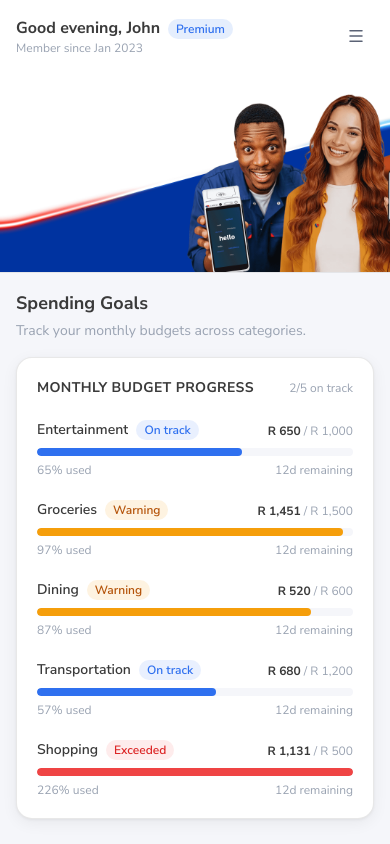
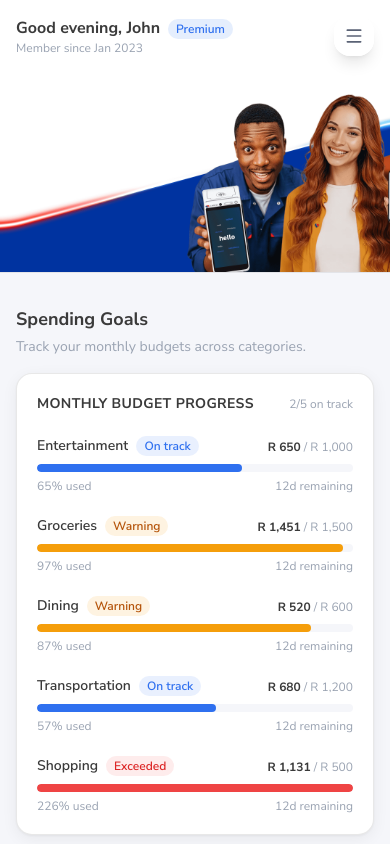
Before and after one commit to DenoRautenbach/Customer-Spending-Insights-Dashboard, a Next.js app: page /goals in a window 390 px wide. Built offline with nearby package versions, Linux system fonts and the light colour scheme.

Commit message:
Navigation and pane buttons fix

```diff
--- a/app/goals/page.tsx
+++ b/app/goals/page.tsx
@@ -9,7 +9,7 @@ export default function GoalsPage() {
 
   return (
     <AppShell>
-      <div className="p-4 md:p-6 space-y-4 md:space-y-6">
+      <div className="p-4 md:p-6 space-y-4 md:space-y-6 mt-4">
         <div>
           <h2 className="text-lg font-bold" style={{ color: "var(--text-primary)" }}>
             Spending Goals
--- a/app/page.tsx
+++ b/app/page.tsx
@@ -29,7 +29,7 @@ export default function Home() {
 
   return (
     <AppShell>
-      <div className="p-4 md:p-6 space-y-4 md:space-y-6">
+      <div className="p-4 md:p-6 space-y-4 md:space-y-6 mt-4">
 
         {/* ── Period switcher + overview anchor ── */}
         <div id="overview" className="card flex flex-wrap items-center gap-2 p-2">
--- a/app/transactions/page.tsx
+++ b/app/transactions/page.tsx
@@ -6,7 +6,7 @@ import TransactionsTable from "@/components/dashboard/TransactionsTable";
 export default function TransactionsPage() {
   return (
     <AppShell>
-      <div className="p-4 md:p-6 space-y-4 md:space-y-6">
+      <div className="p-4 md:p-6 space-y-4 md:space-y-6 mt-4">
         <div>
           <h2 className="text-lg font-bold" style={{ color: "var(--text-primary)" }}>
             Transactions
--- a/components/layout/AppShell.tsx
+++ b/components/layout/AppShell.tsx
@@ -1,19 +1,17 @@
 "use client";
 
 import { useState } from "react";
+import { Menu } from "lucide-react";
 import Sidebar from "@/components/layout/Sidebar";
 import Header from "@/components/layout/Header";
 import { useDashboard } from "@/hooks/useDashboard";
 
 /**
  * AppShell — wraps every page with the sidebar + hero header.
- * Profile data is fetched here so the sidebar and greeting are
- * always populated, regardless of which route is active.
+ * The burger button is fixed (sticky) on mobile only; the header itself scrolls.
  */
 export default function AppShell({ children }: { children: React.ReactNode }) {
   const [sidebarOpen, setSidebarOpen] = useState(false);
-
-  // Fetch profile (and ignore the rest — child pages fetch their own data)
   const { profile, isLoading } = useDashboard("30d");
 
   return (
@@ -26,6 +24,16 @@ export default function AppShell({ children }: { children: React.ReactNode }) {
         onClose={() => setSidebarOpen(false)}
       />
 
+      {/* Fixed floating burger — mobile only, always visible */}
+      <button
+        onClick={() => setSidebarOpen((o) => !o)}
+        className="lg:hidden fixed top-4 right-4 z-50 w-10 h-10 rounded-xl flex items-center justify-center shadow-lg transition-colors"
+        style={{ background: "rgba(255,255,255,0.85)", backdropFilter: "blur(6px)", color: "var(--text-secondary)" }}
+        aria-label="Open navigation"
+      >
+        <Menu size={20} />
+      </button>
+
       {/* Main column */}
       <div className="flex-1 flex flex-col lg:ml-64 min-w-0 overflow-hidden">
         <main className="flex-1 overflow-y-auto">
@@ -34,7 +42,6 @@ export default function AppShell({ children }: { children: React.ReactNode }) {
           <Header
             profile={profile}
             isLoading={isLoading}
-            onMenuToggle={() => setSidebarOpen((o) => !o)}
           />
 
           {/* Page content */}
--- a/components/layout/Header.tsx
+++ b/components/layout/Header.tsx
@@ -1,16 +1,14 @@
 "use client";
 
-import { Menu } from "lucide-react";
 import { useEffect, useState } from "react";
 import type { CustomerProfile } from "@/types/api";
 
 interface HeaderProps {
   profile: CustomerProfile | null;
   isLoading?: boolean;
-  onMenuToggle: () => void;
 }
 
-export default function Header({ profile, isLoading, onMenuToggle }: HeaderProps) {
+export default function Header({ profile, isLoading }: HeaderProps) {
   const [greeting, setGreeting] = useState("");
 
   useEffect(() => {
@@ -74,16 +72,6 @@ export default function Header({ profile, isLoading, onMenuToggle }: HeaderProps
             </>
           )}
         </div>
-
-        {/* Burger — right side, mobile only */}
-        <button
-          onClick={onMenuToggle}
-          className="lg:hidden w-9 h-9 rounded-xl flex items-center justify-center shrink-0 transition-colors"
-          style={{ background: "rgba(255,255,255,0.6)", color: "var(--text-secondary)" }}
-          aria-label="Open navigation"
-        >
-          <Menu size={18} />
-        </button>
       </div>
 
       {/* Transparent spacer so the banner image is visible below the frosted bar */}
--- a/components/layout/Sidebar.tsx
+++ b/components/layout/Sidebar.tsx
@@ -31,18 +31,21 @@ export default function Sidebar({ profile, isLoading, isOpen, onClose }: Sidebar
   const pathname = usePathname();
   const [hash, setHash] = useState("");
 
-  // Track hash changes (client-side only)
+  // Initialise from current URL hash on mount only
   useEffect(() => {
-    const update = () => setHash(window.location.hash || "#overview");
-    update();
-    window.addEventListener("hashchange", update);
-    return () => window.removeEventListener("hashchange", update);
+    setHash(window.location.hash || "#overview");
   }, []);
 
   const isActive = (href: string) => {
     if (pathname !== "/") return false;
     const hrefHash = href.includes("#") ? `#${href.split("#")[1]}` : "#overview";
     return hash === hrefHash;
+  };
+
+  const handleNavClick = (href: string) => {
+    const hrefHash = href.includes("#") ? `#${href.split("#")[1]}` : "#overview";
+    setHash(hrefHash);
+    onClose();
   };
 
   const initials = profile?.name
@@ -84,6 +87,11 @@ export default function Sidebar({ profile, isLoading, isOpen, onClose }: Sidebar
           className="flex items-center justify-between px-5 py-5 border-b"
           style={{ borderColor: "var(--border-card)" }}
         >
+          <button
+            onClick={() => window.location.reload()}
+            aria-label="Refresh dashboard"
+            className="focus:outline-none"
+          >
             <Image
               src="/logo.svg"
               alt="Capitec"
@@ -92,6 +100,7 @@ export default function Sidebar({ profile, isLoading, isOpen, onClose }: Sidebar
               priority
               className="object-contain"
             />
+          </button>
           {/* Close button — mobile only */}
           <button
             onClick={onClose}
@@ -111,7 +120,7 @@ export default function Sidebar({ profile, isLoading, isOpen, onClose }: Sidebar
               <Link
                 key={href}
                 href={href}
-                onClick={onClose}
+                onClick={() => handleNavClick(href)}
                 className="flex items-center gap-3 px-3 py-2.5 rounded-xl text-sm font-semibold transition-all duration-150 group"
                 style={{
                   background: active ? "rgba(47, 112, 239, 0.07)" : "transparent",
```
Lines whose indentation alone changed are shown as unchanged.
